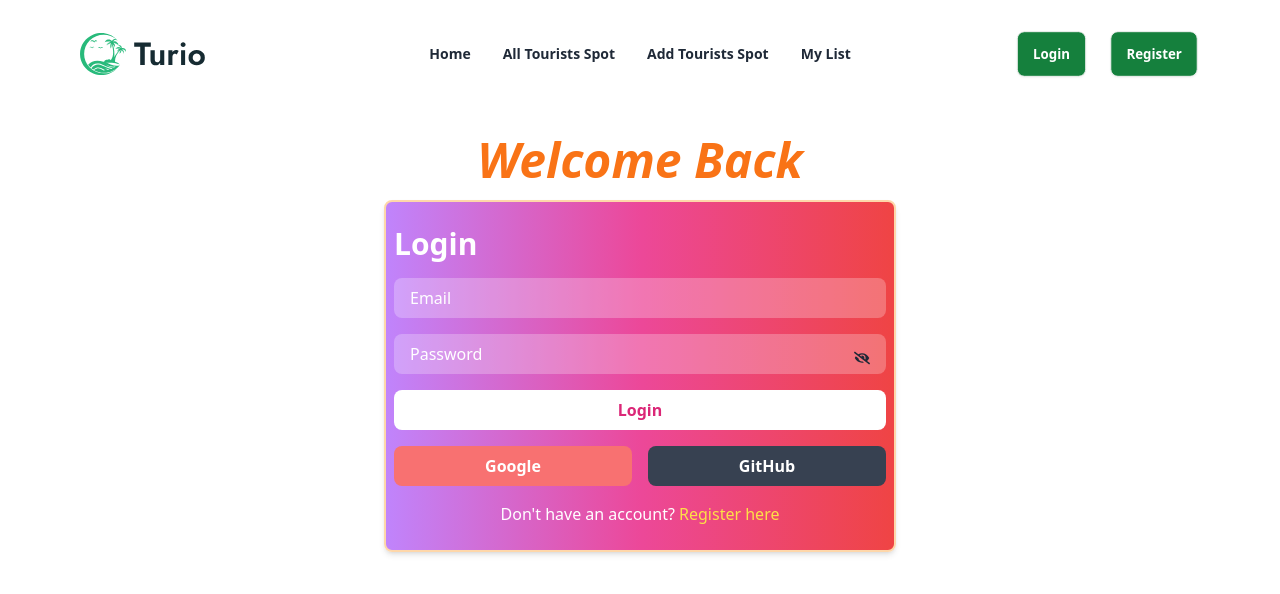
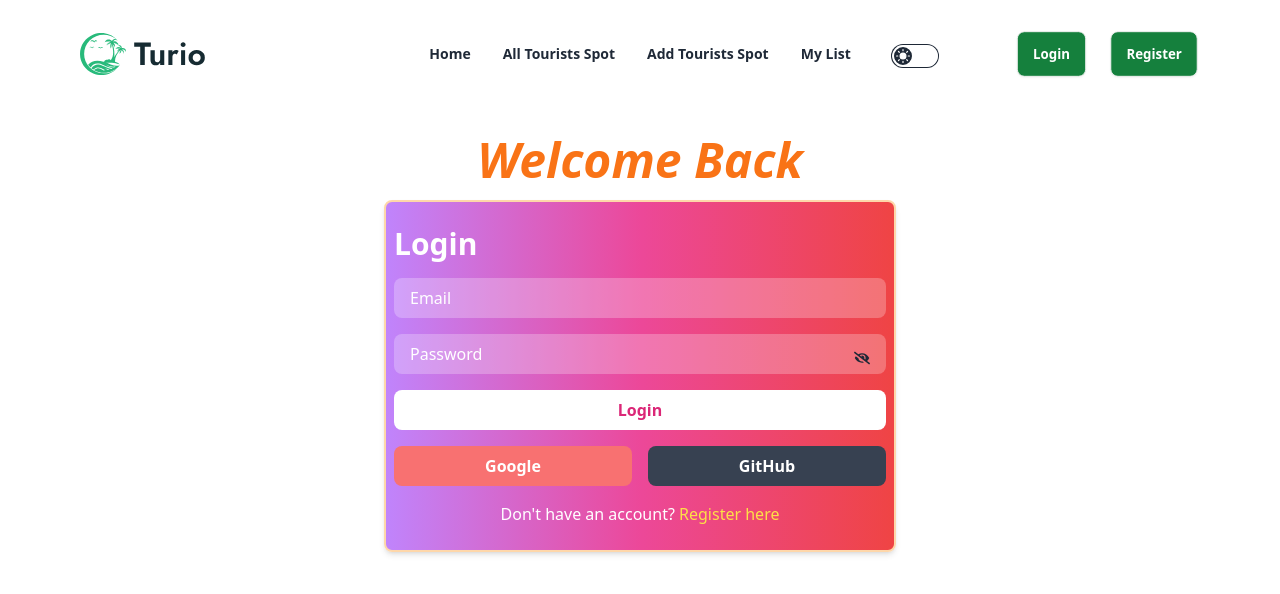
Before and after one commit to ProgSomel/turio-client, a React (Vite) app: page /login in a window 1280 px wide. Shown: the top 594 px of the page. Built offline with nearby package versions, Linux system fonts and the light colour scheme; no server answers.

Commit message:
Toggling between dark and light theme done

```diff
--- a/src/components/Navbar/Navbar.jsx
+++ b/src/components/Navbar/Navbar.jsx
@@ -65,11 +65,11 @@ const Navbar = () => {
   };
 
   return (
-    <div className="max-w-6xl mx-auto px-4 md:px-2 mt-5">
-      <div className="navbar bg-base-100">
-        <div className="navbar-start">
+    <div className="max-w-6xl mx-auto px-5 md:px-2 mb-5 pt-5">
+      <div className="navbar bg-base-100 ">
+        <div className="navbar-start z-20">
           <div className="dropdown">
-            <div tabIndex={0} role="button" className="btn btn-ghost lg:hidden">
+            <div tabIndex={0} role="button" className="btn btn-ghost lg:hidden ">
               <svg
                 xmlns="http://www.w3.org/2000/svg"
                 className="h-5 w-5"
@@ -93,7 +93,7 @@ const Navbar = () => {
 
             {
                 user ?
-                <div className="navbar-end w-full mt-5  flex  justify-center md:hidden">
+                <div className="navbar-end w-full mt-5  flex  justify-center md:hidden ">
                   {/*! Profile  */}
                   <div className="">
                     <div className="dropdown dropdown-end  ">
--- a/src/layout/MainLayout/MainLayout.jsx
+++ b/src/layout/MainLayout/MainLayout.jsx
@@ -1,19 +1,67 @@
 import { Outlet } from "react-router-dom";
 import Navbar from "../../components/Navbar/Navbar";
+import { useState } from "react";
 
 const MainLayout = () => {
-    return (
-        <div>
-            <Navbar></Navbar>
-            <Outlet></Outlet>
-        </div>
-    );
+  const [darkMode, setDarkMode] = useState(false);
+
+  const toggleTheme = () => {
+    setDarkMode(!darkMode);
+  };
+
+  return (
+    <div className={darkMode ? "bg-black text-red-400 rela relative" : "relative" }>
+      <div
+        className={
+          darkMode
+            ? "cursor-pointer grid place-items-center   absolute left-[100px] md:left-[300px] lg:left-[550px] top-11 -right-0"
+            : "cursor-pointer grid place-items-center absolute left-[100px] md:left-[300px] lg:left-[550px] top-11 -right-0"
+        }
+      >
+        <label className="cursor-pointer grid place-items-center">
+          <input
+            type="checkbox"
+            value="synthwave"
+            className="toggle theme-controller bg-base-content row-start-1 col-start-1 col-span-2"
+            onChange={toggleTheme}
+          />
+          <svg
+            className="col-start-1 row-start-1 stroke-base-100 fill-base-100"
+            xmlns="http://www.w3.org/2000/svg"
+            width="14"
+            height="14"
+            viewBox="0 0 24 24"
+            fill="none"
+            stroke="currentColor"
+            strokeWidth="2"
+            strokeLinecap="round"
+            strokeLinejoin="round"
+          >
+            <circle cx="12" cy="12" r="5" />
+            <path d="M12 1v2M12 21v2M4.2 4.2l1.4 1.4M18.4 18.4l1.4 1.4M1 12h2M21 12h2M4.2 19.8l1.4-1.4M18.4 5.6l1.4-1.4" />
+          </svg>
+          <svg
+            className="col-start-2 row-start-1 stroke-base-100 fill-base-100"
+            xmlns="http://www.w3.org/2000/svg"
+            width="14"
+            height="14"
+            viewBox="0 0 24 24"
+            fill="none"
+            stroke="currentColor"
+            strokeWidth="2"
+            strokeLinecap="round"
+            strokeLinejoin="round"
+          >
+            <path d="M21 12.79A9 9 0 1 1 11.21 3 7 7 0 0 0 21 12.79z"></path>
+          </svg>
+        </label>
+      </div>
+      <Navbar></Navbar>
+      <Outlet></Outlet>
+    </div>
+  );
 };
 
-
-MainLayout.propTypes = {
-
-};
-
+MainLayout.propTypes = {};
 
 export default MainLayout;
--- a/src/pages/AllTouristsSpot/AllTouristsSpot.jsx
+++ b/src/pages/AllTouristsSpot/AllTouristsSpot.jsx
@@ -36,7 +36,7 @@ const AllTouristsSpot = () => {
           <option value="desc">High to Low Average Cost</option>
         </select>
       </div>
-      <div className="grid grid-cols-1 md:grid-cols-2 lg:grid-cols-3 max-w-6xl mx-auto px-4 md:px-2 gap-12  my-8 md:my-16">
+      <div className="grid grid-cols-1 md:grid-cols-2 lg:grid-cols-3 max-w-6xl mx-auto px-5 md:px-2 gap-12  my-8 md:my-16">
         {touristSpots?.map((spot) => (
           <AllTouristsSpotCard key={spot._id} spot={spot}></AllTouristsSpotCard>
         ))}
--- a/src/pages/Home/Countries/Countries.jsx
+++ b/src/pages/Home/Countries/Countries.jsx
@@ -23,7 +23,7 @@ const Countries = () => {
                 <p className="w-3/4 mx-auto my-5 font-light">Embark on a journey through the vibrant landscapes and rich cultures of our top countries. From the bustling streets of Bangkok to the tranquil shores of Bali, each destination offers a unique tapestry of experiences waiting to be discovered.</p>
             </div>
 
-            <div className="grid grid-cols-1 md:grid-cols-2 lg:grid-cols-3 max-w-6xl mx-auto px-4 md:px-2 gap-12">
+            <div className="grid grid-cols-1 md:grid-cols-2 lg:grid-cols-3 max-w-6xl mx-auto px-5 md:px-2 gap-12">
                 {
                     countries?.map((country)=> (
                         <Link to={`/touristSpotByCountry/${country?.countryName}`} key={country._id} className="">
--- a/src/pages/Home/Home.jsx
+++ b/src/pages/Home/Home.jsx
@@ -7,29 +7,44 @@ import Countries from "./Countries/Countries";
 const Home = () => {
   const spots = useLoaderData();
 
+
+
   return (
     <div>
+
       <Banner></Banner>
 
-            <div className="">
-                <div className="flex flex-col md:flex-row items-center gap-0  max-w-6xl mx-auto px-4 md:px-2 ">
+      <div>
+        <div className="flex flex-col md:flex-row items-center gap-0  max-w-6xl mx-auto px-5 md:px-2 ">
           <div className="md:mt-12 flex-1">
-                        <h1 className="get text-center md:text-left text-green-800  ">Perfect For You</h1>
+            <h1 className="get text-center md:text-left text-green-800  ">
+              Perfect For You
+            </h1>
 
-                        <h1 className="text-6xl font-bold text-center md:text-left">Popular Tour Package</h1>
-                <p className="w-1/2  my-5 font-light text-center md:text-left">Discover the allure of our most sought-after tour packages, meticulously crafted to cater to every traveler's dream. Whether you crave the excitement of urban escapades, the serenity of coastal retreats, or the adventure of off-the-beaten-path exploration, our curated selection has something for everyone.</p>
+            <h1 className="text-6xl font-bold text-center md:text-left">
+              Popular Tour Package
+            </h1>
+            <p className="md:w-1/2  my-5 font-light text-center md:text-left">
+              Discover the allure of our most sought-after tour packages,
+              meticulously crafted to cater to every traveler's dream. Whether
+              you crave the excitement of urban escapades, the serenity of
+              coastal retreats, or the adventure of off-the-beaten-path
+              exploration, our curated selection has something for everyone.
+            </p>
           </div>
 
           <div className="mb-4 md:mb-4 ">
             <Link className="w-full" to="/allTouristsSpot">
-                        <button className="text-white bg-green-600 px-2 py-2 font-bold">View All Tour</button>
+              <button className="text-white bg-green-600 px-2 py-2 font-bold">
+                View All Tour
+              </button>
             </Link>
           </div>
         </div>
-            <div className="grid grid-cols-1 md:grid-cols-2 lg:grid-cols-3 max-w-6xl mx-auto px-4 md:px-2 gap-12 mt-4">
-               {
-                spots?.slice(0, 6).map((spot)=> <SpotCard key={spot._id} spot={spot}></SpotCard>)
-               }
+        <div className="grid grid-cols-1 md:grid-cols-2 lg:grid-cols-3 max-w-6xl mx-auto px-5 md:px-2 gap-12 mt-4">
+          {spots?.slice(0, 6).map((spot) => (
+            <SpotCard key={spot._id} spot={spot}></SpotCard>
+          ))}
         </div>
       </div>
 
@@ -37,14 +52,11 @@ const Home = () => {
         <Countries></Countries>
       </div>
 
+
     </div>
   );
 };
 
-
-Home.propTypes = {
-
-};
-
+Home.propTypes = {};
 
 export default Home;
--- a/src/pages/Home/SpotCard/SpotCard.jsx
+++ b/src/pages/Home/SpotCard/SpotCard.jsx
@@ -21,7 +21,7 @@ const SpotCard = ({ spot }) => {
 
   return (
     <div className="">
-      <div className="card h-[550px]  bg-base-100 shadow-xl">
+      <div className="card h-[570px]  bg-base-100 shadow-xl">
         <div className="relative">
         <figure>
 
--- a/src/pages/MyList/MyList.jsx
+++ b/src/pages/MyList/MyList.jsx
@@ -96,7 +96,7 @@ const handleDelete = (id) => {
 }
 
   return (
-    <div className="flex justify-center my-12 max-w-6xl mx-auto px-4 md:px-2 shadow-xl min-h-screen">
+    <div className="flex justify-center my-12 max-w-6xl mx-auto px-5 md:px-2 shadow-xl min-h-screen">
       <div className="overflow-x-auto">
         <table className="table">
           {/* head */}
--- a/src/pages/TouristSpotsByCountry/TouristSpotsByCountry.jsx
+++ b/src/pages/TouristSpotsByCountry/TouristSpotsByCountry.jsx
@@ -20,11 +20,11 @@ const TouristSpotsByCountry = () => {
   }, [countryName.countryName]);
 
   return (
-    <div>
+    <div className="mb-12">
         <div>
             <h1 className="text-center mt-8 text-5xl font-extrabold px-2">Tourist Spots By Country</h1>
         </div>
-        <div className="grid grid-cols-1 md:grid-cols-2 lg:grid-cols-3 max-w-6xl mx-auto px-4 md:px-2 gap-12 h-screen my-12">
+        <div className="grid grid-cols-1 md:grid-cols-2 lg:grid-cols-3 max-w-6xl mx-auto px-5 md:px-2 gap-12 h-screen my-12">
       {spots?.map((spot) => (
         <div key={spot._id} className="card h-[720px]  bg-base-100 shadow-xl">
           <div className="relative">
```
Lines whose indentation alone changed are shown as unchanged.
